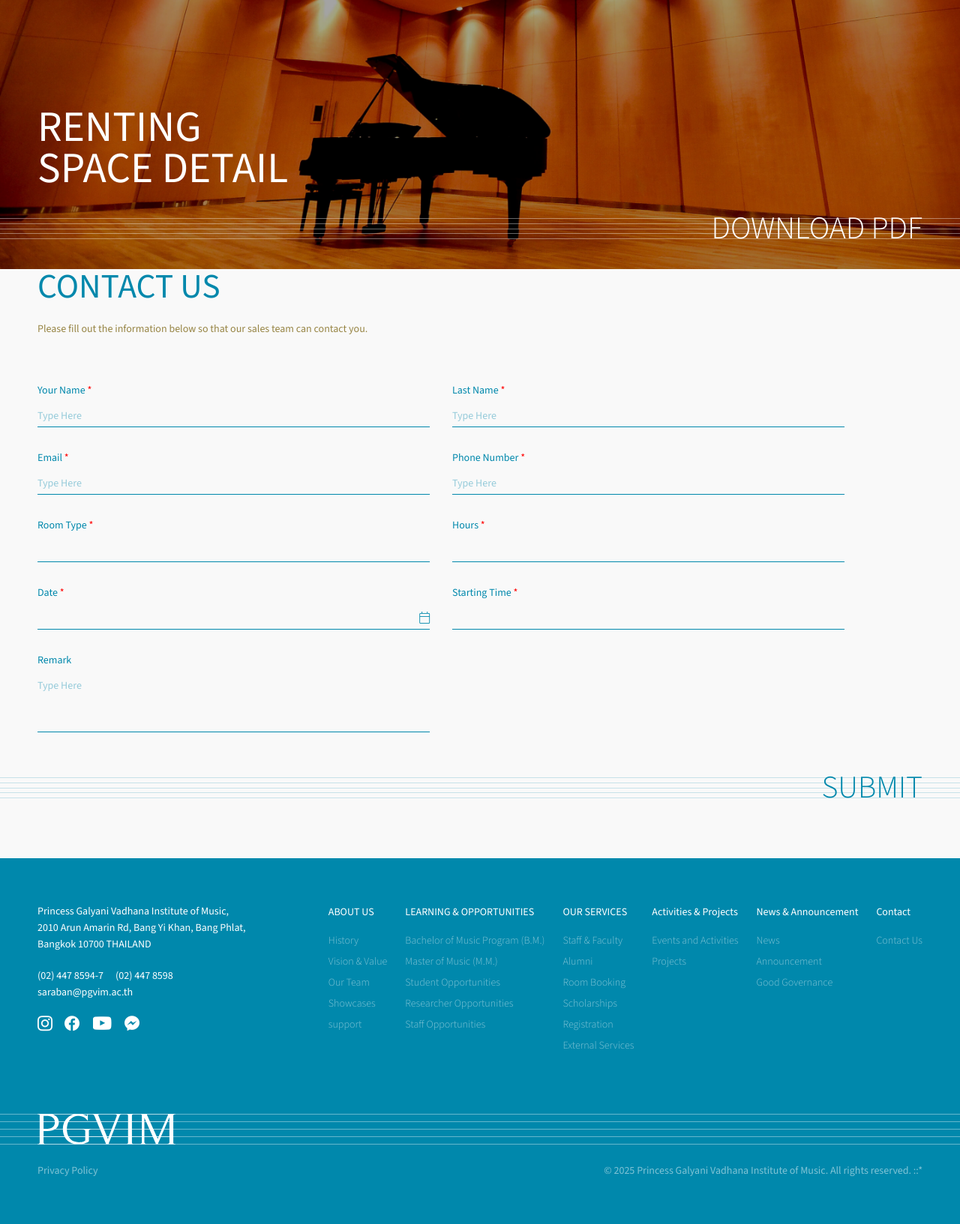
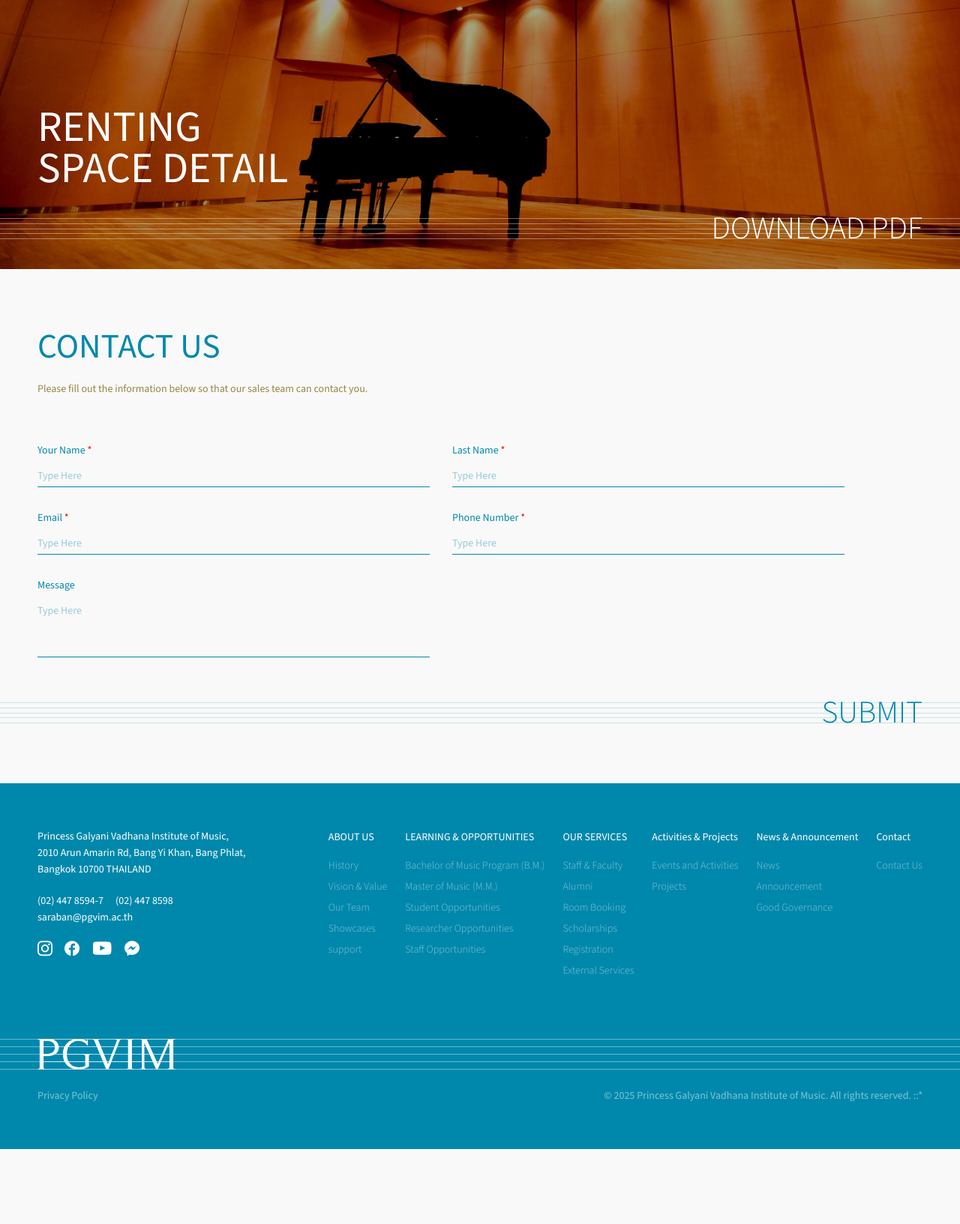
Before and after one commit to Lukyord/pgvim-phase-2, a PHP site: page /service-external.php in a window 1280 px wide. Shown: the part 2072-3705 px from the top of the page at 75% size. After the commit the page ends 3605 px from the top, so only its background shows below. Run offline with PHP 8.4, Linux system fonts and the light colour scheme; some libraries are stand-ins or nearby versions; some web fonts are replaced.

Commit message:
30/1/2025 v1

```diff
--- a/template/assets/css/theme-default.css
+++ b/template/assets/css/theme-default.css
@@ -40,7 +40,7 @@
     padding-bottom: 0 !important;
 }
 
-.sc.hero:has(.cta-tabs.swiper) + .sc .sc-inner:not(.padding-top) {
+.sc.hero:has(.cta-tabs.swiper) + .sc > .sc-inner:not(.padding-top) {
     padding-top: 0 !important;
 }
 
--- a/template/service-external.php
+++ b/template/service-external.php
@@ -221,6 +221,8 @@
                                         </div>
                                     </div>
 
+                                    <?php
+                                    /*
                                     <div class="field animate fadeIn">
                                         <div class="input">
                                             <label class="label" for="room-type-<?php echo $tab_detail["id"] ?>">Room Type</label>
@@ -274,11 +276,12 @@
                                             </div>
                                         </div>
                                     </div>
+                                    */ ?>
 
                                     <div class="field animate fadeIn">
                                         <div class="input">
-                                            <label class="label" for="remark-<?php echo $tab_detail["id"] ?>">Remark</label>
-                                            <textarea name="remark-<?php echo $tab_detail["id"] ?>" id="remark-<?php echo $tab_detail["id"] ?>" placeholder="Type Here"></textarea>
+                                            <label class="label" for="message-<?php echo $tab_detail["id"] ?>">Message</label>
+                                            <textarea name="message-<?php echo $tab_detail["id"] ?>" id="message-<?php echo $tab_detail["id"] ?>" placeholder="Type Here"></textarea>
                                         </div>
                                     </div>
                                 </div>
```
